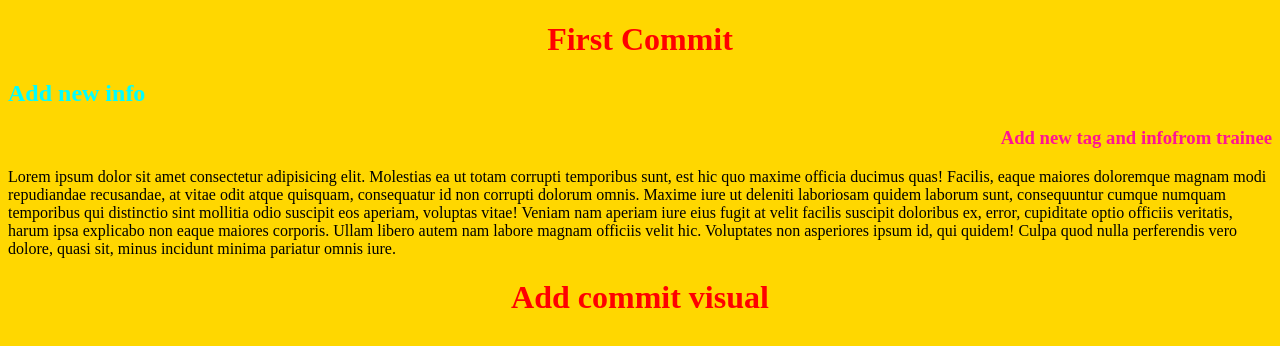
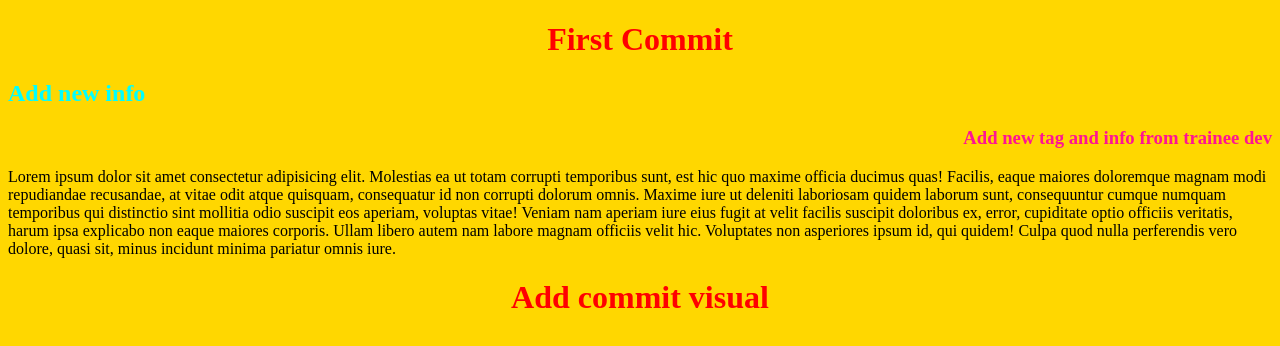
Before and after one commit to taraszagorodny89/advance-01, a plain HTML site: page index.html in a window 1280 px wide. Drawn offline with Linux system fonts and the light colour scheme.

Commit message:
add new info

```diff
--- a/index.html
+++ b/index.html
@@ -10,10 +10,9 @@
 </head>
 
 <body>
-
     <h1>First Commit</h1>
     <h2>Add new info</h2>
-    <h3>Add new tag and infofrom trainee</h3>
+    <h3>Add new tag and info from trainee dev</h3>
     <p>Lorem ipsum dolor sit amet consectetur adipisicing elit. Molestias ea ut totam corrupti temporibus sunt, est hic quo maxime officia ducimus quas! Facilis, eaque maiores doloremque magnam modi repudiandae recusandae, at vitae odit atque quisquam, consequatur id non corrupti dolorum omnis. Maxime iure ut deleniti laboriosam quidem laborum sunt, consequuntur cumque numquam temporibus qui distinctio sint mollitia odio suscipit eos aperiam, voluptas vitae! Veniam nam aperiam iure eius fugit at velit facilis suscipit doloribus ex, error, cupiditate optio officiis veritatis, harum ipsa explicabo non eaque maiores corporis. Ullam libero autem nam labore magnam officiis velit hic. Voluptates non asperiores ipsum id, qui quidem! Culpa quod nulla perferendis vero dolore, quasi sit, minus incidunt minima pariatur omnis iure.</p>
 <h1>Add commit visual</h1>
 
```
